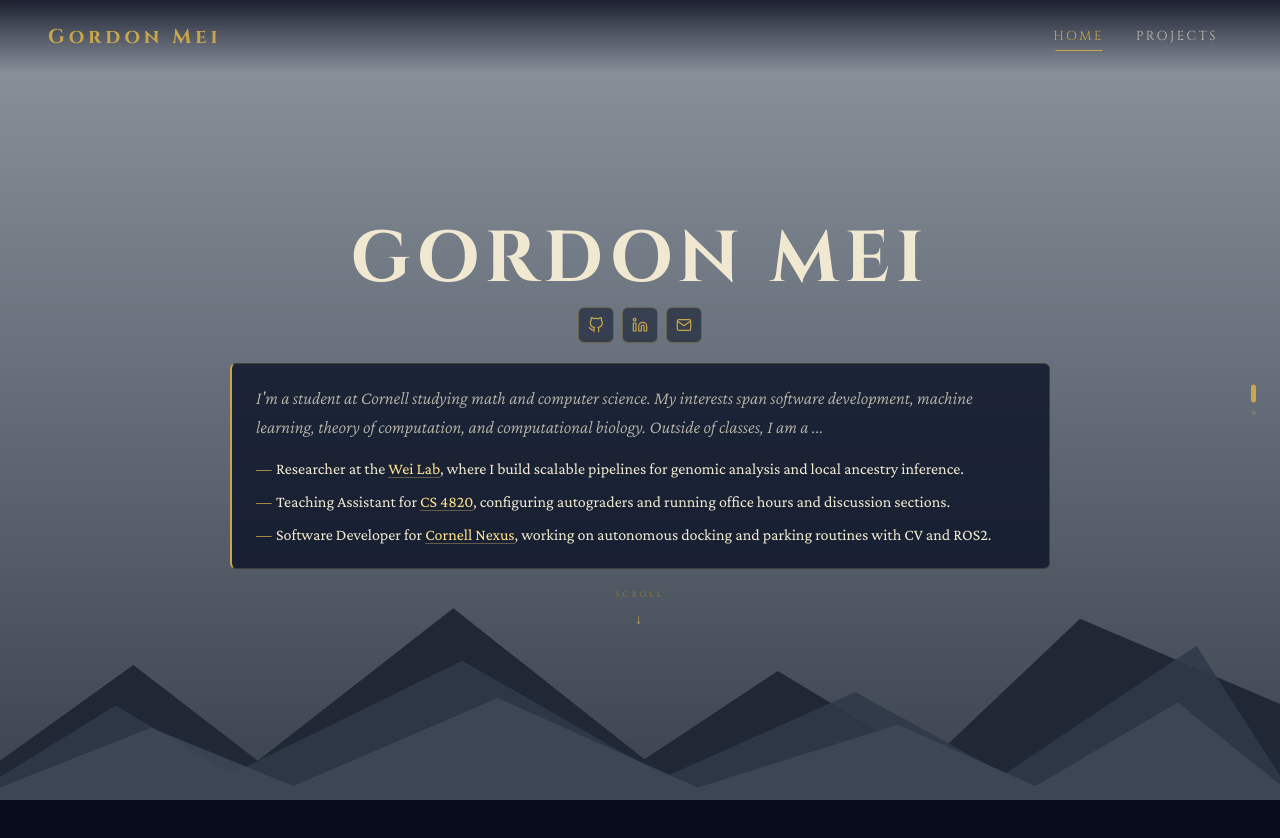
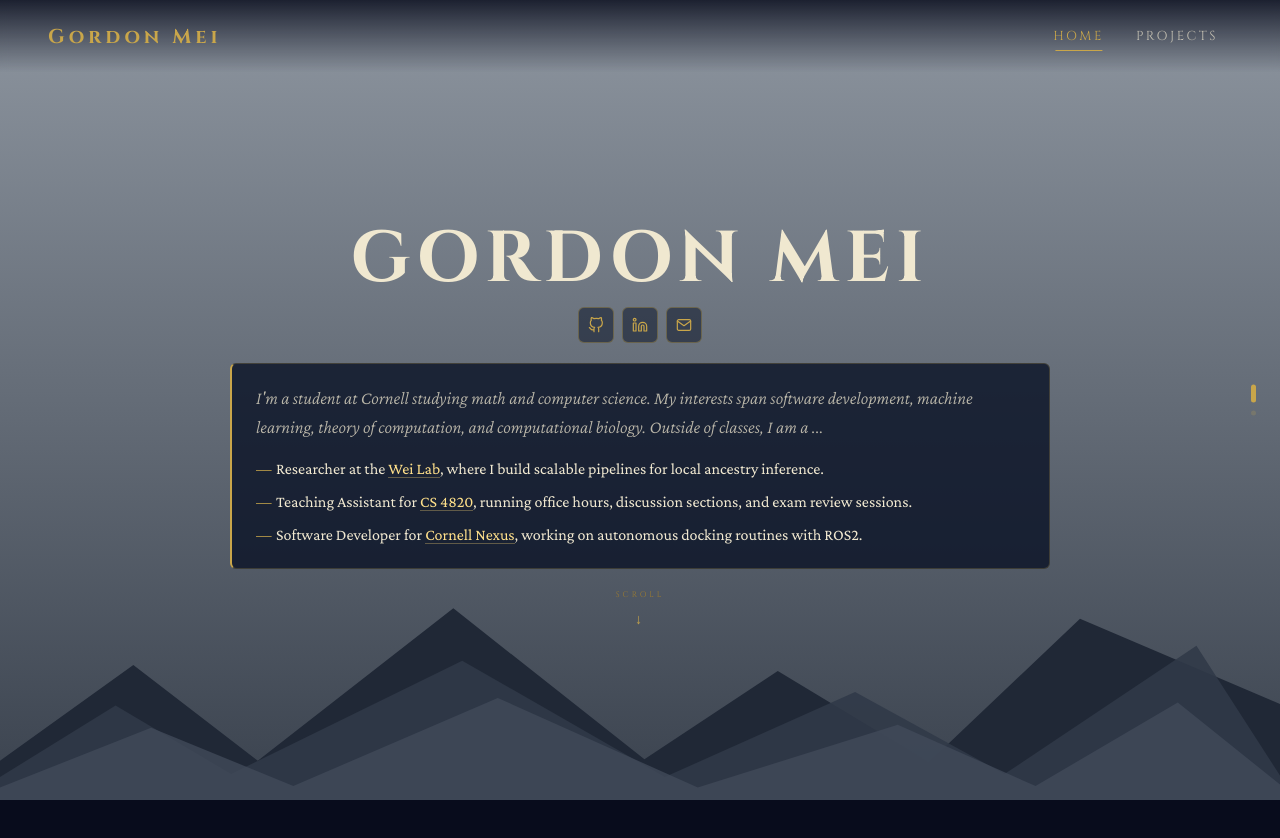
Before and after one commit to gordonm0253/gordonm0253.github.io, a Next.js app: page / in a window 1280 px wide. Shown: the top 838 px of the page. Built offline with nearby package versions, Linux system fonts and the light colour scheme.

Commit message:
trim descriptions

```diff
--- a/components/HeroSection.tsx
+++ b/components/HeroSection.tsx
@@ -60,14 +60,14 @@ export default function HeroSection({ opacity, translateY }: Props) {
               <li>
                 Researcher at the{' '}
                 <a href="https://aprilweilab.github.io/" target="_blank" rel="noopener noreferrer" className={styles.link}>Wei Lab</a>,
-                where I build scalable pipelines for genomic analysis and local ancestry inference.
+                where I build scalable pipelines for local ancestry inference.
               </li>
               <li>
-                Teaching Assistant for <a href="https://courses.cs.cornell.edu/cs4820/2026sp/" target="_blank" rel="noopener noreferrer" className={styles.link}>CS 4820</a>, configuring autograders and running office hours and discussion sections.
+                Teaching Assistant for <a href="https://courses.cs.cornell.edu/cs4820/2026sp/" target="_blank" rel="noopener noreferrer" className={styles.link}>CS 4820</a>, running office hours, discussion sections, and exam review sessions.
               </li>
               <li>
                 Software Developer for <a href="https://cornellnexus.com" target="_blank" rel="noopener noreferrer" className={styles.link}>Cornell Nexus</a>,
-                working on autonomous docking and parking routines with CV and ROS2.
+                working on autonomous docking routines with ROS2.
               </li>
             </ul>
           </div>
```
